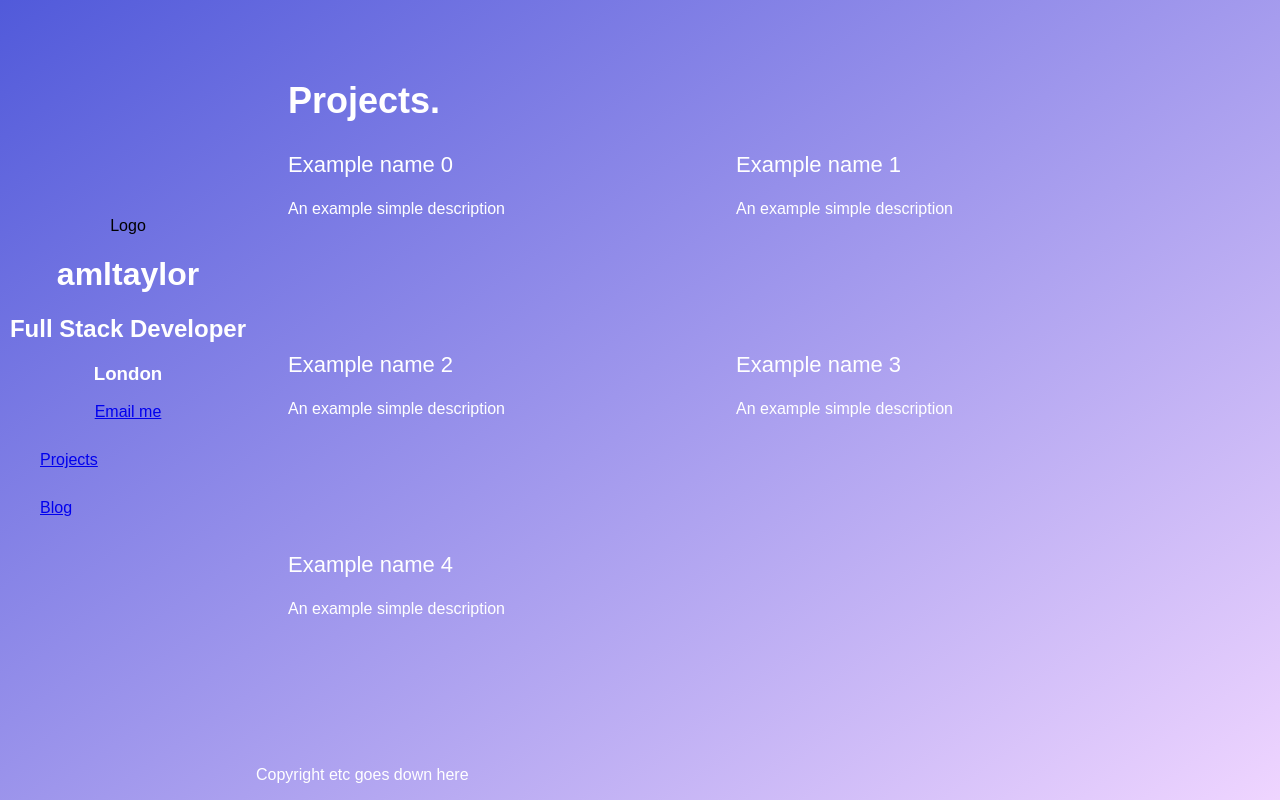
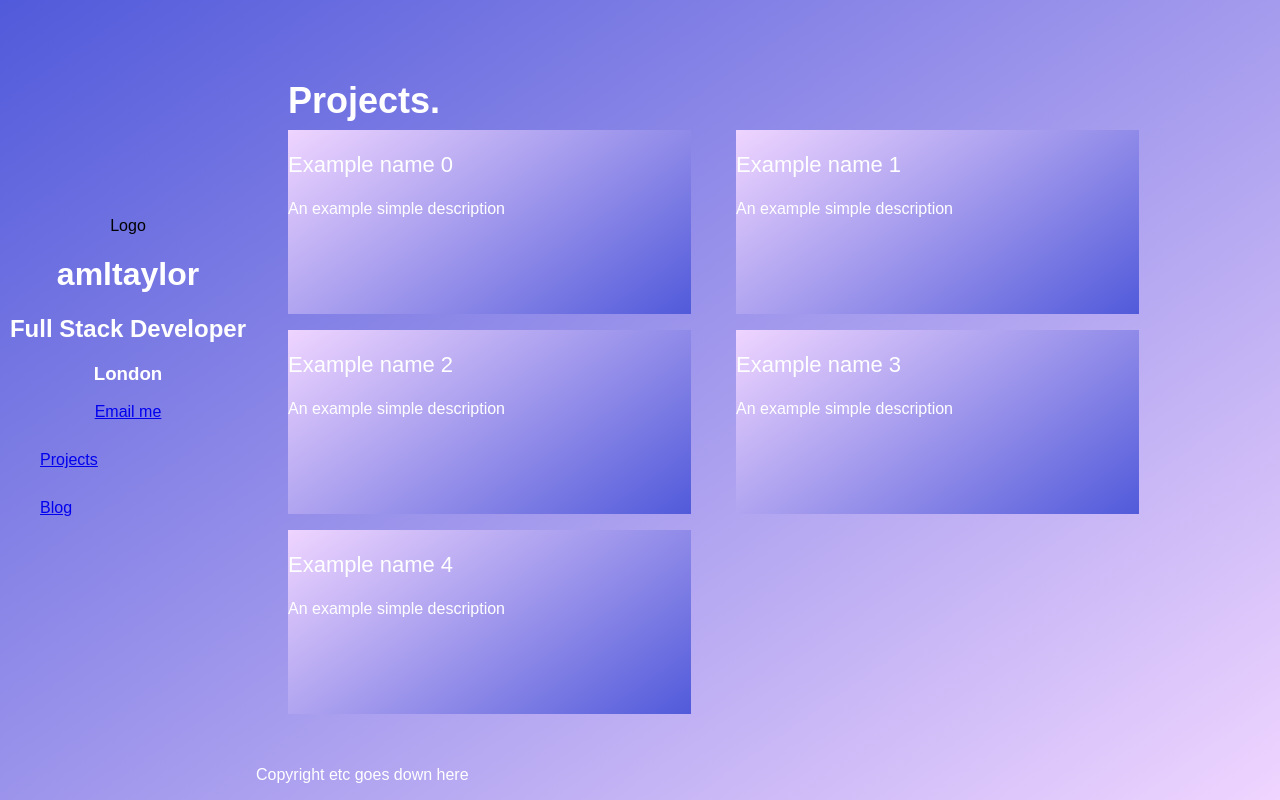
Before and after one commit to ataylor95/personal-site, a React (Create React App) app: page / in a window 1280 px wide. Built offline with nearby package versions, Linux system fonts and the light colour scheme.

Commit message:
add basic hover css to the project cards and a simple temp background

```diff
--- a/src/components/project-card/project-card.scss
+++ b/src/components/project-card/project-card.scss
@@ -4,6 +4,8 @@
     margin: 1vh 2.5vw 1vh 2.5vw;
     text-decoration: none;
     padding-bottom: 5vh;
+    background: linear-gradient(145deg, #efd5ff 0%, #515ada 100%);
+    transition: all 0.4s ease-in-out 0s;
 
     @media (min-width: $screen-sm) {
         padding-bottom: 10vh;
@@ -12,4 +14,8 @@
     &__name {
         font-size: 22px;
     }
+
+    &:hover {
+        transform: scale(1.07);
+    }
 }
```
